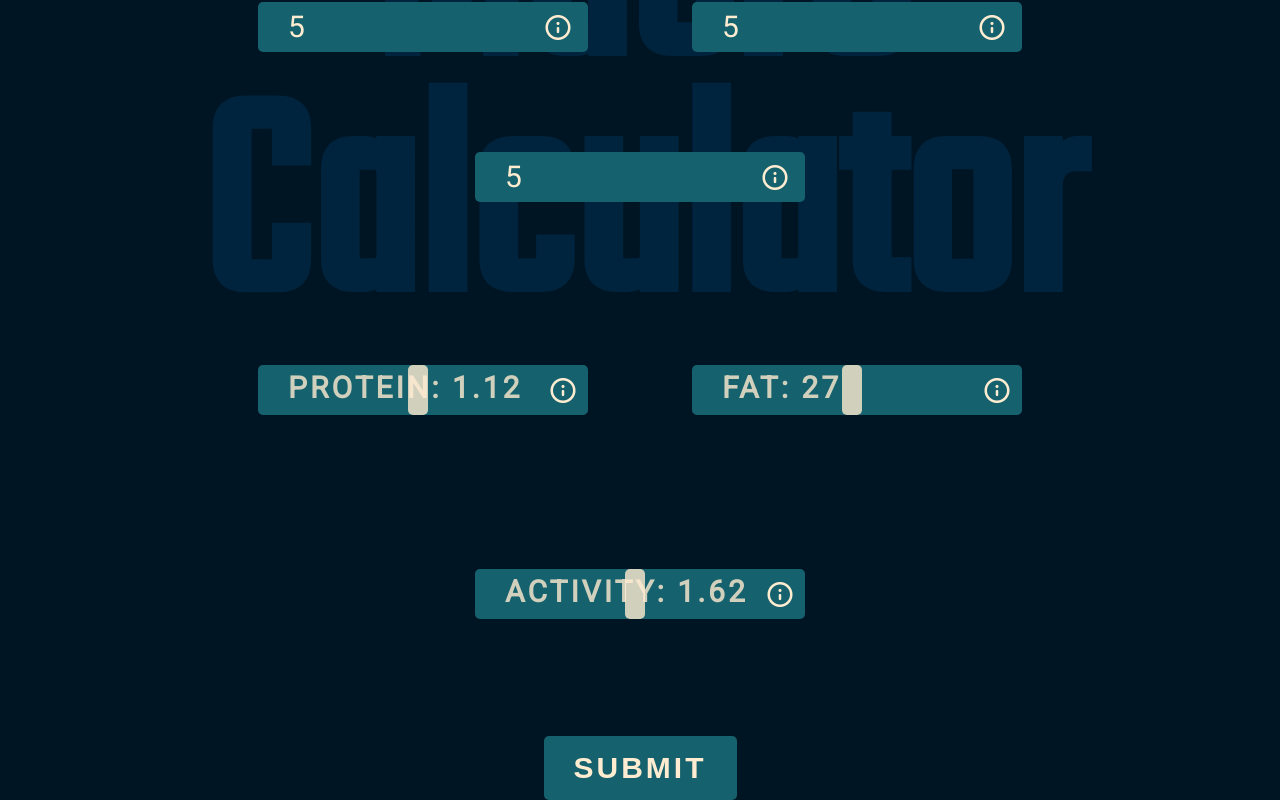
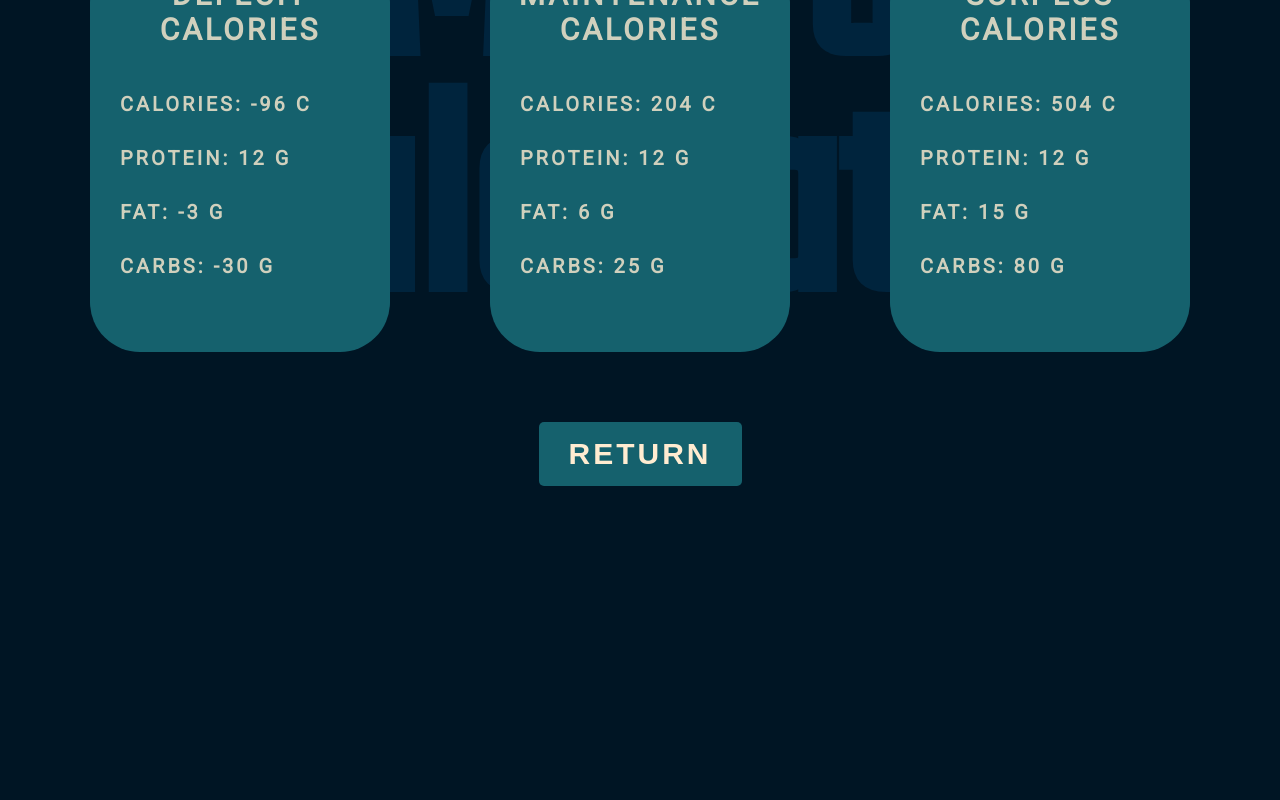
Before and after one commit to abedmohammed/Macros-Calculator, a plain HTML site: page index.html in a window 1280 px wide. Both pictures are taken after typing "5", "5", "5" into the empty fields and a click on the input "submit". Shown: the part 202-1002 px from the top of the page. Drawn offline with nearby package versions, Linux system fonts and the light colour scheme; a web font is replaced by a local one.

Commit message:
Update V1.00

```diff
--- a/index.html
+++ b/index.html
@@ -143,13 +143,34 @@
         </div>
       </div>
 
-      <input type="submit" value="submit" class="submit-btn" />
+      <input type="submit" value="submit" class="submit-btn btn" />
     </form>
 
-    <div class="calories">
-      <div class="defecit-calories"></div>
-      <div class="maintenance-calories"></div>
-      <div class="surplus-calories"></div>
-    </div>
+    <form>
+      <div class="output-forms hide">
+        <div class="calorie-box defecit">
+          <h3>Defecit Calories</h3>
+          <p class="labels calories">Calories:</p>
+          <p class="labels protein">Protein:</p>
+          <p class="labels fat">Fat:</p>
+          <p class="labels carbs">Carbs:</p>
+        </div>
+        <div class="calorie-box maintenance">
+          <h3>Maintenance Calories</h3>
+          <p class="labels calories">Calories:</p>
+          <p class="labels protein">Protein:</p>
+          <p class="labels fat">Fat:</p>
+          <p class="labels carbs">Carbs:</p>
+        </div>
+        <div class="calorie-box surplus">
+          <h3>Surplus Calories</h3>
+          <p class="labels calories">Calories:</p>
+          <p class="labels protein">Protein:</p>
+          <p class="labels fat">Fat:</p>
+          <p class="labels carbs">Carbs:</p>
+        </div>
+        <input type="submit" value="return" class="return-btn btn" />
+      </div>
+    </form>
   </body>
 </html>
--- a/script.js
+++ b/script.js
@@ -1,7 +1,9 @@
 "use strict";
 
 const submit = document.querySelector(".submit-btn");
+const returnbtn = document.querySelector(".return-btn");
 const form = document.querySelector(".input-forms");
+const output = document.querySelector(".output-forms");
 
 //calorie information
 const macroValues = {
@@ -19,6 +21,7 @@ function updateTextInput(val, className) {
     `.${className}`
   ).textContent = `${className}: ${normalize(val, className)}`;
 }
+
 updateTextInput(document.getElementById("protein").value, "protein");
 updateTextInput(document.getElementById("fat").value, "fat");
 updateTextInput(document.getElementById("activity").value, "activity");
@@ -90,30 +93,32 @@ submit.addEventListener("click", function (e) {
     activity: normalize(document.getElementById("activity").value, "activity"),
   };
 
-  // const calories = Math.floor(
-  //   (66.5 + 13.75 * info.weight + 5.003 * info.height - 6.755 * info.age) *
-  //     info.activity
-  // );
+  form.classList.add("hide");
 
-  // const protein = Math.floor(info.protein * info.weight * 2.20462);
-  // const fat = Math.floor(((info.fat / 100) * calories) / 9);
-  // const carbs = Math.floor((calories - protein * 4 - fat * 9) / 4);
-
+  const defecit = new Calories(info, -300);
   const maintenance = new Calories(info, 0);
   const surplus = new Calories(info, 300);
-  const defecit = new Calories(info, -300);
 
-  console.log(info);
-  console.log(
-    maintenance.calories,
-    maintenance.protein,
-    maintenance.fat,
-    maintenance.carbs
-  );
-  console.log(surplus.calories, surplus.protein, surplus.fat, surplus.carbs);
-  console.log(defecit.calories, defecit.protein, defecit.fat, defecit.carbs);
+  const defecitContainer = document.querySelector(".defecit");
+  displayValues(defecitContainer, defecit);
+
+  const maintenanceContainer = document.querySelector(".maintenance");
+  displayValues(maintenanceContainer, maintenance);
+
+  const surplusContainer = document.querySelector(".surplus");
+  displayValues(surplusContainer, surplus);
+
+  output.classList.remove("hide");
 });
 
+//return action
+returnbtn.addEventListener("click", function (e) {
+  e.preventDefault();
+  form.classList.remove("hide");
+  output.classList.add("hide");
+});
+
+//calories class
 class Calories {
   constructor(info, offset) {
     this.calories = Math.floor(
@@ -128,3 +133,20 @@ class Calories {
     );
   }
 }
+
+//display values function
+function displayValues(container, calorieObject) {
+  container.querySelector(
+    ".calories"
+  ).textContent = `Calories: ${calorieObject.calories} C`;
+
+  container.querySelector(
+    ".protein"
+  ).textContent = `Protein: ${calorieObject.protein} g`;
+
+  container.querySelector(".fat").textContent = `Fat: ${calorieObject.fat} g`;
+
+  container.querySelector(
+    ".carbs"
+  ).textContent = `Carbs: ${calorieObject.carbs} g`;
+}
--- a/style.css
+++ b/style.css
@@ -195,7 +195,7 @@ h1 {
 }
 
 /* submit button */
-.submit-btn {
+.btn {
   padding: 15px 30px;
   background: var(--primary-color);
   border: 0 none;
@@ -216,20 +216,22 @@ h1 {
   margin-top: 3vw;
 }
 
-.submit-btn:hover {
+.btn:hover {
   background: var(--secondary-color);
   color: var(--secondary-color-alt);
 }
 
 /* hide */
+
+.input-forms {
+  transition: 0.5s;
+  height: 300px;
+}
+
 .hide {
   height: 0;
   opacity: 0;
   pointer-events: none;
-}
-
-.input-forms {
-  transition: 0.2s;
 }
 
 /* shake */
@@ -244,3 +246,40 @@ h1 {
     transform: translateX(4px);
   }
 }
+
+.output-forms {
+  margin: 0 auto;
+  width: 1200px;
+  transition: 00.5s;
+}
+
+.calorie-box {
+  width: 300px;
+  height: 400px;
+  background-color: var(--primary-color);
+  border-radius: 50px;
+  float: left;
+  margin: 0 50px 70px 50px;
+}
+
+h3 {
+  font-weight: bolder;
+  color: var(--primary-color-alt);
+  opacity: 0.8;
+  font-size: 30px;
+  letter-spacing: 3px;
+  text-transform: uppercase;
+  text-align: center;
+  margin-top: 25px;
+  margin-bottom: 45px;
+}
+
+.labels {
+  font-weight: bolder;
+  color: var(--primary-color-alt);
+  opacity: 0.8;
+  font-size: 20px;
+  letter-spacing: 3px;
+  text-transform: uppercase;
+  margin: 30px;
+}
```
